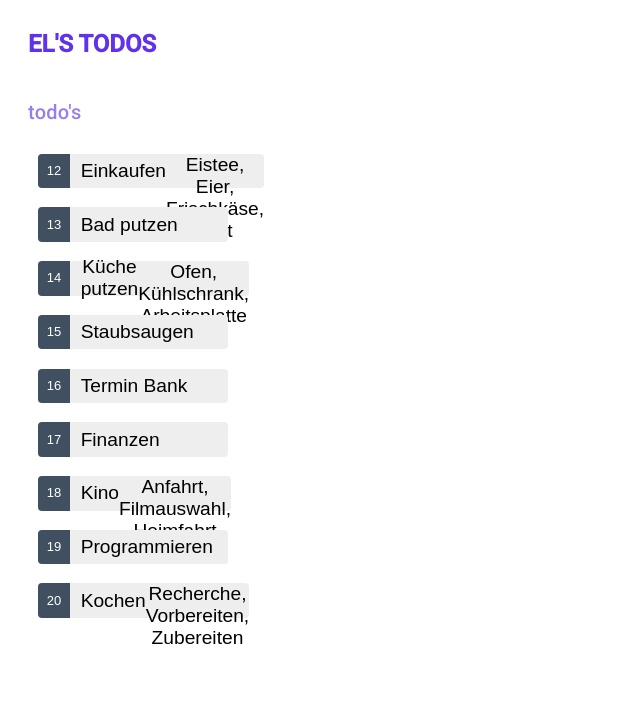
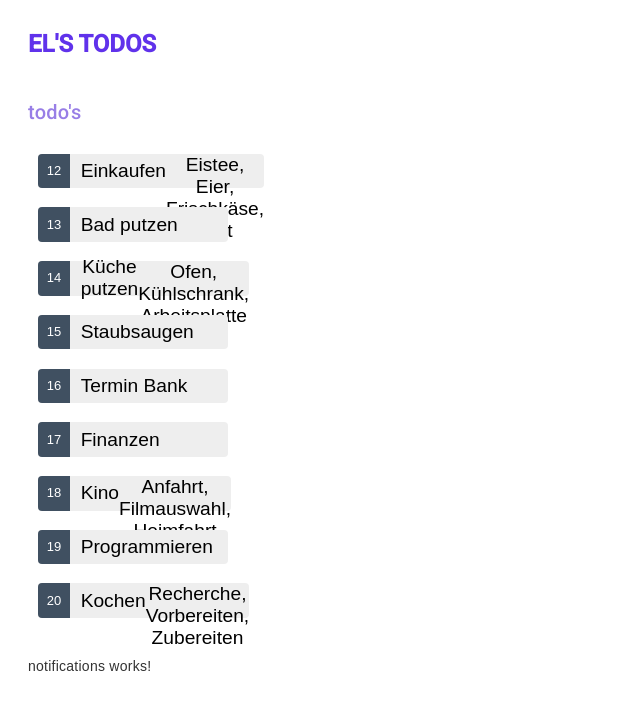
Before and after one commit to elinalo/els-todos-app, an Angular app: page / in a window 1280 px wide. Shown: the top 710 px of the page, without its empty margins (0-640 px from the left). Built offline with nearby package versions, Linux system fonts and the light colour scheme.

Commit message:
feat: added notification.component

```diff
--- a/src/app/app.component.html
+++ b/src/app/app.component.html
@@ -1 +1,3 @@
 <router-outlet></router-outlet>
+
+<app-notifications></app-notifications>
--- a/src/app/app.module.ts
+++ b/src/app/app.module.ts
@@ -4,6 +4,7 @@ import { BrowserAnimationsModule } from '@angular/platform-browser/animations';
 import { AppRoutingModule } from 'src/app/app-routing.module';
 import { AppComponent } from 'src/app/app.component';
 import { TodosModule } from 'src/app/todos/todos.module';
+import { NotificationsComponent } from './notifications/notifications.component';
 
 @NgModule({
   declarations: [AppComponent],
@@ -12,6 +13,7 @@ import { TodosModule } from 'src/app/todos/todos.module';
     AppRoutingModule,
     BrowserAnimationsModule,
     TodosModule,
+    NotificationsComponent,
   ],
   providers: [],
   bootstrap: [AppComponent],
--- /dev/null
+++ b/src/app/notifications/notifications.component.html
@@ -0,0 +1 @@
+<p>notifications works!</p>
```
Also changed, not shown: src/app/notifications/notifications.component.ts (added, +9 -0 lines), src/app/notifications/notifications.component.scss (added).
